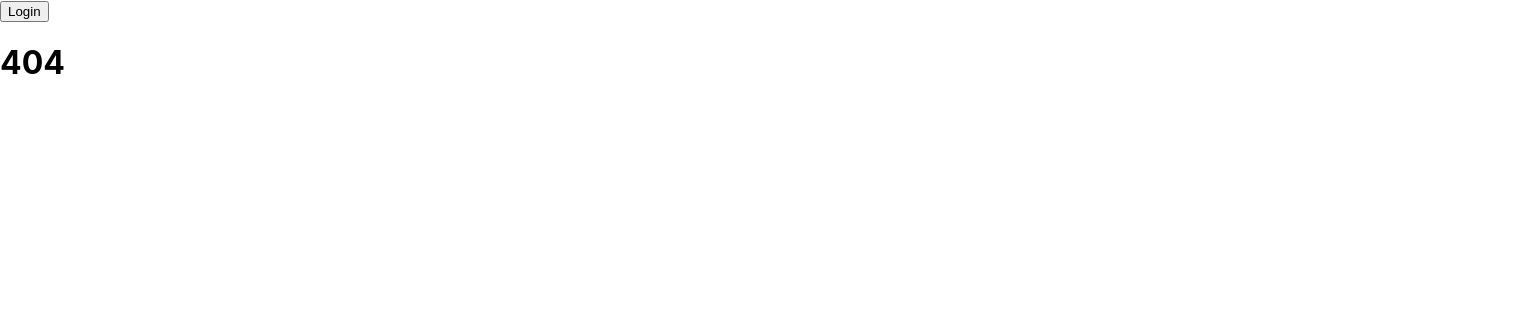
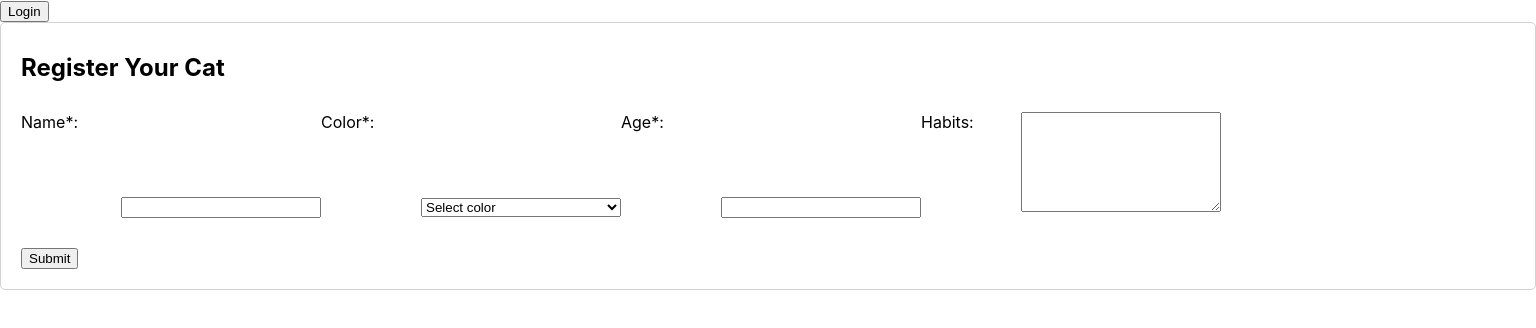
Before and after one commit to HimanshuK18/react-app, a React (Create React App) app: page /cats in a window 1536 px wide. Shown: the top 328 px of the page. Built offline with nearby package versions, Linux system fonts and the light colour scheme.

Commit message:
new code

```diff
--- a/package.json
+++ b/package.json
@@ -13,6 +13,7 @@
     "axios": "^0.21.1",
     "react": "^18.2.0",
     "react-dom": "^18.2.0",
+    "react-query": "^3.39.3",
     "react-redux": "^8.0.5",
     "react-scripts": "5.0.1",
     "redux": "^4.2.1",
--- a/src/App.tsx
+++ b/src/App.tsx
@@ -1,8 +1,8 @@
 import './App.css';
-import { Outlet, Link } from "react-router-dom";
+import { Link } from "react-router-dom";
 import { ProjectsPage, ProjectsPropsType } from './projects/ProjectsPage';
 import Clock from './projects/Clock';
-import { createContext, useState } from 'react';
+import { useState } from 'react';
 import { UserContext } from './projects/Context';
 // start again from https://handsonreact.com/docs/lists, and hooks in w3schools
 function App() {
@@ -10,6 +10,8 @@ function App() {
     name: "Himanshu",
     hobbies: "Hiking"
   };
+
+
   const [user, setUser] = useState("Jesse Hall");
   return (
     <>
@@ -18,10 +20,10 @@ function App() {
         <nav>
           <ul>
             <li>
-              <Link to="/">Home</Link>
+              <Link to="/" aria-label='this home'>Home</Link>
             </li>
             <li>
-              <Link to="/blogs">Blogs</Link>
+              <Link to="/blogs" aria-label='this is blogs'>Blogs</Link>
             </li>
             <li>
               <Link to="/contact">Contact</Link>
@@ -34,6 +36,9 @@ function App() {
             </li>
             <li>
               <Link to="/clildren">Clihdren</Link>
+            </li>
+            <li>
+              <Link to="/cats">Form cates</Link>
             </li>
           </ul>
         </nav>
--- a/src/SetRoutes.tsx
+++ b/src/SetRoutes.tsx
@@ -11,6 +11,7 @@ import { useState } from "react";
 import Protected from './util/Protected';
 import Contact from './page/Contact';
 import Children from './projects/Children';
+import RegisterYourCatForm from './projects/FormSubmit';
 // start again from https://handsonreact.com/docs/lists, and hooks in w3schools
 function SetRoutes() {
 
@@ -28,7 +29,7 @@ function SetRoutes() {
             {isLoggedIn ? (
                 <button onClick={logOut}>Logout</button>
             ) : (
-                <button onClick={logIn}>Login</button>
+                <button onClick={logIn} >Login</button>
             )}
             <Routes>
                 <Route path="/" element={<Appd />} />
@@ -43,6 +44,7 @@ function SetRoutes() {
                 <Route path="*" element={<NoPage />} />
                 <Route path="/clildren" element={<Children />} />
                 <Route path="/login" element={<Login />} />
+                <Route path="/cats" element={<RegisterYourCatForm />} />
             </Routes>
         </BrowserRouter>
     );
--- a/src/page/Contact.tsx
+++ b/src/page/Contact.tsx
@@ -1,8 +1,9 @@
 import Mailbox from '../projects/Messages'
-import { useState, useEffect } from "react";
+import { useState, useEffect, useId } from "react";
 
 const Contact = () => {
   const [count, setCount] = useState(0);
+  const id = useId();
 
   useEffect(() => {
     setTimeout(() => {
@@ -13,6 +14,8 @@ const Contact = () => {
   const messages = ['React', 'Re: React', 'Re:Re: React'];
   return(
   <>
+  <label htmlFor={id}>Do you like React? {id}</label>
+      <input id={id} type="checkbox" name="react"/>
     <Mailbox unreadMessages={messages} />
     <h1>Contact Me</h1>
     <h1>I've rendered {count} times!</h1>
--- a/src/page/useEffect.tsx
+++ b/src/page/useEffect.tsx
@@ -5,17 +5,21 @@ function Effect() {
     const catService = new CatService();
     let [employees, setData] = useState<any>([]);
     useEffect(() => {
-        async function fetchData() {
+        (async () => {
             const response = await catService.getCatData();
-            let  fetchedData = response.data;
+            let fetchedData = response.data;
             setData(employees = fetchedData);
+        })();
+
+        return () => {
+            console.log('clean up')
         }
-        fetchData();
+
     }, []);
     return (<>
         <h6>Use Effcet Demo</h6>
         <div>
-            {employees.map((data: any,index: Key) => <div key={index}>{data.name}</div>)}
+            {employees.map((data: any, index: Key) => <div key={index}>{data.name}</div>)}
         </div>
     </>);
 }
--- /dev/null
+++ b/src/projects/FormSubmit.css
@@ -0,0 +1,139 @@
+
+@media (min-width:320px)  { /* smartphones, portrait iPhone, portrait 480x320 phones (Android) */ }
+@media (min-width:480px)  { /* smartphones, Android phones, landscape iPhone */ }
+@media (min-width:600px)  { /* portrait tablets, portrait iPad, e-readers (Nook/Kindle), landscape 800x480 phones (Android) */
+    .App {
+        font-family: sans-serif;
+        width: 400px;
+        margin: 0 auto;
+        margin-top: 50px;
+      }
+
+      form {
+        border: 1px solid lightgray;
+        padding: 20px;
+        padding-top: 10px;
+        border-radius: 5px;
+      }
+
+      form label {
+        display: inline-block;
+        margin-top: 10px;
+        width: 100px;
+        vertical-align: top;
+      }
+
+      form label::before,
+      form button::before {
+        content: "\A";
+      }
+
+      form button {
+        display: block;
+        margin-top: 30px;
+      }
+
+      form input,
+      form select,
+      form textarea {
+        display: inline-block;
+        width: 200px;
+        max-width: 200px;
+        margin-top: 10px;
+        box-sizing: border-box;
+      }
+
+      form textarea {
+        min-height: 100px;
+      }}
+@media (min-width:801px)  { /* tablet, landscape iPad, lo-res laptops ands desktops */ }
+@media (min-width:1025px) { /* big landscape tablets, laptops, and desktops */
+    .App {
+        font-family: sans-serif;
+        width: 400px;
+        margin: 0 auto;
+        margin-top: 50px;
+      }
+
+      form {
+        border: 1px solid lightgray;
+        padding: 20px;
+        padding-top: 10px;
+        border-radius: 5px;
+      }
+
+      form label {
+        display: inline-block;
+        margin-top: 10px;
+        width: 100px;
+        vertical-align: top;
+      }
+
+      form label::before,
+      form button::before {
+        content: "\A";
+      }
+
+      form button {
+        display: block;
+        margin-top: 30px;
+      }
+
+      form input,
+      form select,
+      form textarea {
+        display: inline-block;
+        width: 200px;
+        max-width: 200px;
+        margin-top: 10px;
+        box-sizing: border-box;
+      }
+
+      form textarea {
+        min-height: 100px;
+      }}
+@media (min-width:1281px) { /* hi-res laptops and desktops */
+    .App {
+        font-family: sans-serif;
+        width: 400px;
+        margin: 0 auto;
+        margin-top: 50px;
+      }
+
+      form {
+        border: 1px solid lightgray;
+        padding: 20px;
+        padding-top: 10px;
+        border-radius: 5px;
+      }
+
+      form label {
+        display: inline-block;
+        margin-top: 10px;
+        width: 100px;
+        vertical-align: top;
+      }
+
+      form label::before,
+      form button::before {
+        content: "\A";
+      }
+
+      form button {
+        display: block;
+        margin-top: 30px;
+      }
+
+      form input,
+      form select,
+      form textarea {
+        display: inline-block;
+        width: 200px;
+        max-width: 200px;
+        margin-top: 10px;
+        box-sizing: border-box;
+      }
+
+      form textarea {
+        min-height: 100px;
+      }}
--- /dev/null
+++ b/src/projects/FormSubmit.jsx
@@ -0,0 +1,49 @@
+import { useState } from 'react';
+import "./FormSubmit.css";
+
+const COLORS = ['white', 'red', 'blue', 'black', 'cream'];
+function RegisterYourCatForm() {
+    const [values, setValues] = useState({
+        name: '', color: '', age: '', habits: ''
+    });
+
+    const set = (name) => {
+        return ({ target: { value } }) => {
+            setValues(oldValues => ({ ...oldValues, [name]: value }));
+        }
+    };
+
+    const onSubmit = (event) => {
+        event.preventDefault(); // Prevent default submission
+        try {
+            // await saveFormData();
+            setValues({
+                name: '', color: '', age: '', habits: ''
+            });
+            alert('Your registration was successfully submitted!' + JSON.stringify(values));
+        } catch (e) {
+            alert(`Registration failed! ${e.message}`);
+        }
+    };
+
+    //console.log(values);
+    return (
+        <form onSubmit={onSubmit}>
+            <h2>Register Your Cat</h2>
+            <label>Name*:</label>
+            <input type="text" required value={values.name} onChange={set('name')} />
+            <label>Color*:</label>
+            <select required value={values.color} onChange={set('color')}>
+                <option value="">Select color</option>
+                {COLORS.map(c => <option key={c}>{c}</option>)}
+            </select>
+            <label>Age*:</label>
+            <input type="number" required min="1" value={values.age}
+            onChange={set('age')} />
+            <label>Habits:</label>
+            <textarea value={values.habits} onChange={set('habits')} />
+            <button type="submit">Submit</button>
+        </form>
+    );
+}
+export default RegisterYourCatForm;
--- a/src/showproject/ShowProject.tsx
+++ b/src/showproject/ShowProject.tsx
@@ -1,4 +1,4 @@
-import { useState, createContext, useContext } from "react";
+import { useContext } from "react";
 import { UserContext } from '../projects/Context';
 function ShowProject(project: any) {
     const user: any = useContext(UserContext);
```
Also changed, not shown: src/util/Interceptor.ts (added, +59 -0 lines), 2 other files (tests, documents, lock files or other folders).
